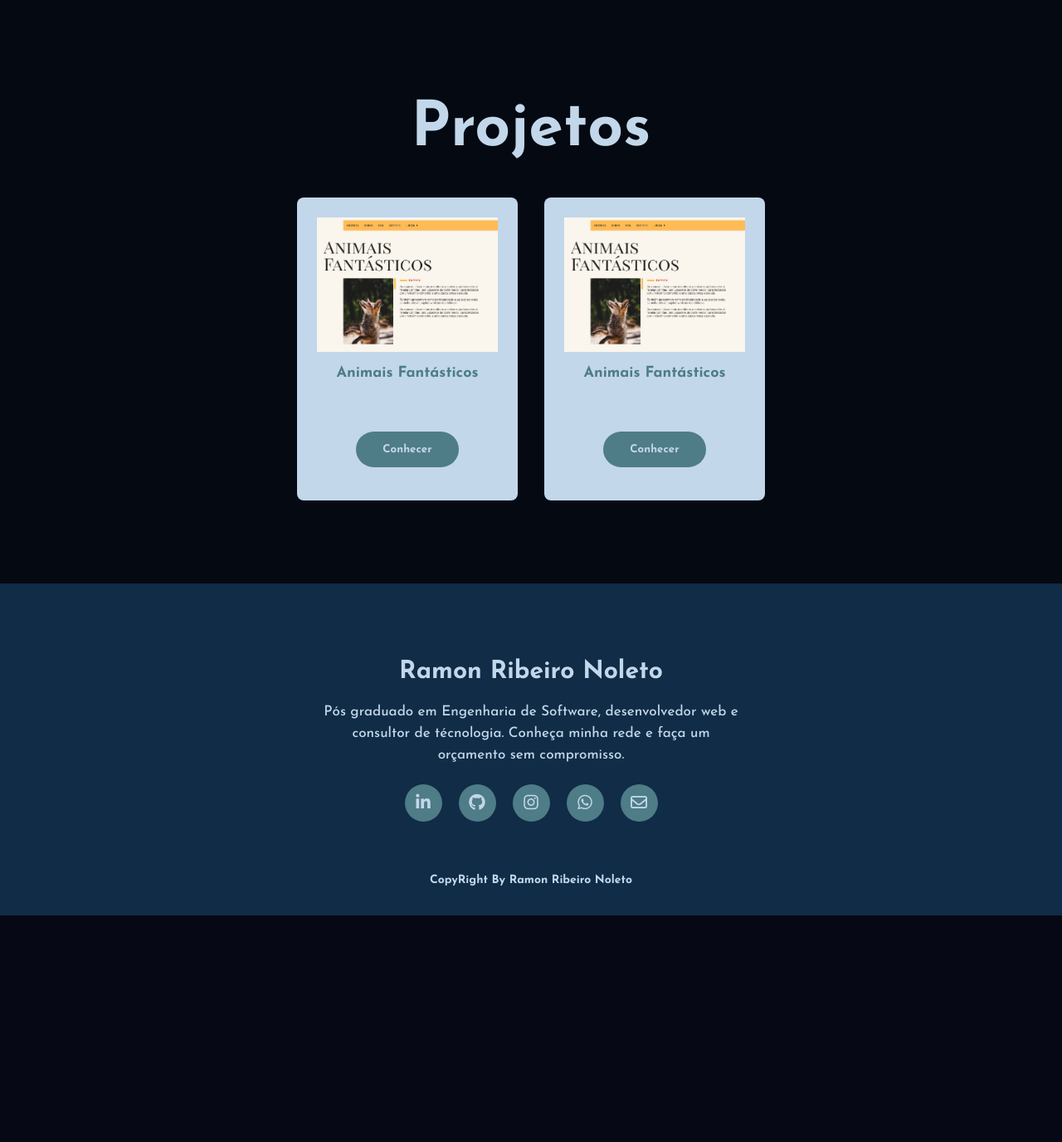
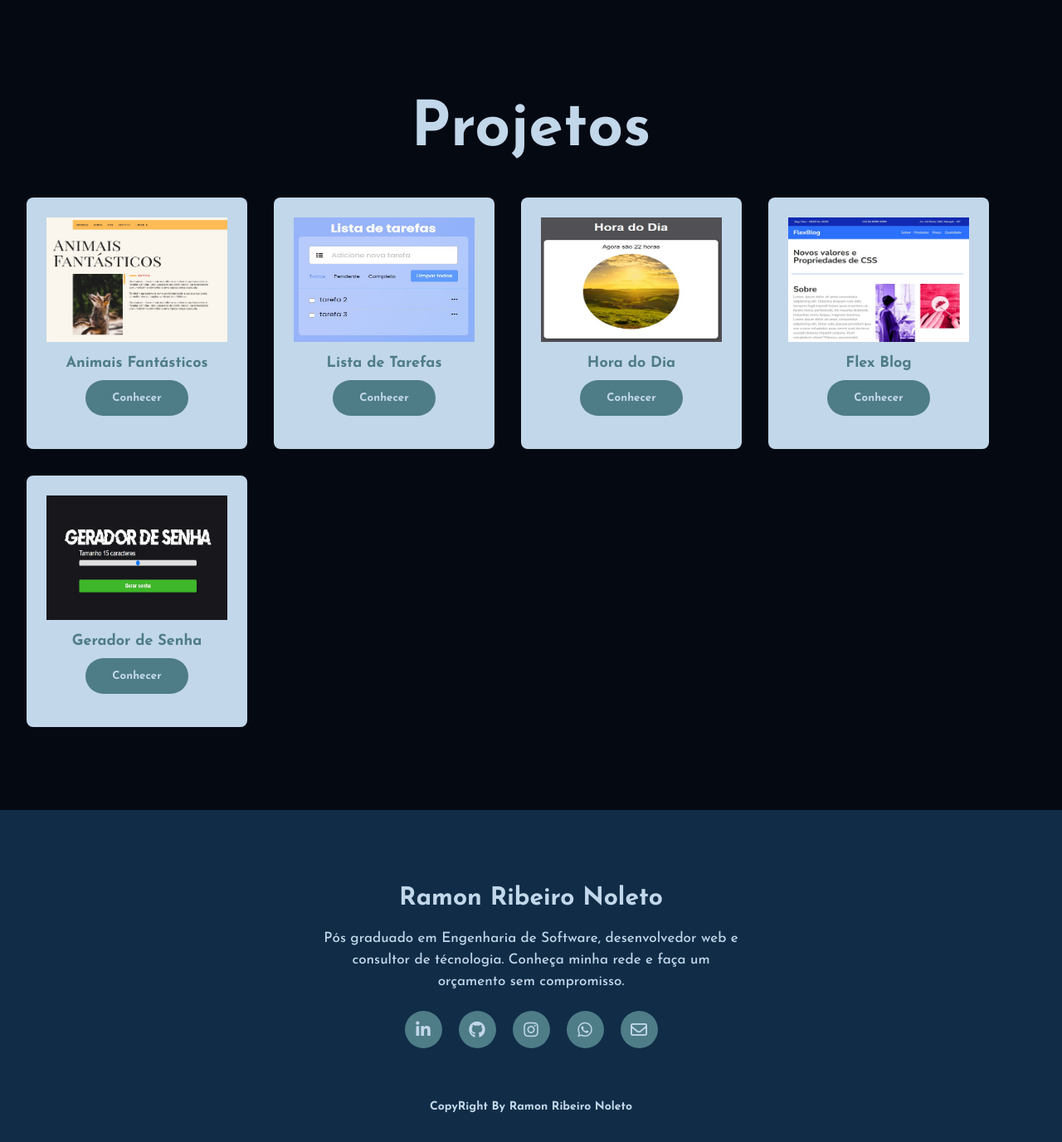
Before and after one commit to RNoleto/portfolio2023, a PHP site: page / in a window 1280 px wide. Shown: the part 1861-3237 px from the top of the page at 83% size. Before the commit the page ends 2964 px from the top, so only its background shows below. Run offline with PHP 8.4, Linux system fonts and the light colour scheme.

Commit message:
inserção dos projetos desenvolvidos

```diff
--- a/index.html
+++ b/index.html
@@ -78,14 +78,35 @@
         <div class="card">
           <img src="src/img/projetos/animaisfantasticos.jpg" alt="Site Animais Fantasticos">
           <h3>Animais Fantásticos</h3>
-          <a href="" target="_blank">
+          <a href="https://rnoleto.github.io/Animais-Fantasticos/" target="_blank">
             <button class="submit">Conhecer</button>
           </a>
         </div>
         <div class="card">
-          <img src="src/img/projetos/animaisfantasticos.jpg" alt="Site Animais Fantasticos">
-          <h3>Animais Fantásticos</h3>
-          <a href="" target="_blank">
+          <img src="src/img/projetos/todolist.jpg" alt="Lista de tarefas Online">
+          <h3>Lista de Tarefas</h3>
+          <a href="https://rnoleto.github.io/To-Do-List-Inbreap/" target="_blank">
+            <button class="submit">Conhecer</button>
+          </a>
+        </div>
+        <div class="card">
+          <img src="src/img/projetos/horadodia.jpg" alt="Site que muda suas cores de acordo com a hora do dia">
+          <h3>Hora do Dia</h3>
+          <a href="https://rnoleto.github.io/HoraDia/" target="_blank">
+            <button class="submit">Conhecer</button>
+          </a>
+        </div>
+        <div class="card">
+          <img src="src/img/projetos/flexBlog.jpg" alt="Site feito em flex blox">
+          <h3>Flex Blog</h3>
+          <a href="https://rnoleto.github.io/FlexBlog/" target="_blank">
+            <button class="submit">Conhecer</button>
+          </a>
+        </div>
+        <div class="card">
+          <img src="src/img/projetos/geradordesenha.jpg" alt="Site Gerador de senha">
+          <h3>Gerador de Senha</h3>
+          <a href="https://rnoleto.github.io/geradorSenha/" target="_blank">
             <button class="submit">Conhecer</button>
           </a>
         </div>
--- a/styles.css
+++ b/styles.css
@@ -255,12 +255,13 @@ h5 {
   color: var(--second-color);
   font-size: 18px;
   margin-top: 1rem;
+  margin-bottom: 0;
 }
 
 .cards .card img{
   padding:0  1rem;
   width: 250px;
-  height: auto;
+  height: 150px;
 
 }
 
@@ -453,6 +454,10 @@ footer p:nth-child(2) {
     width: 300px;
   }
 
+  .projects .cards {
+    justify-content: center;
+  }
+
   /* Footer */
   footer{
     padding: 1rem;
```
Also changed, not shown: src/img/projetos/flexBlog.jpg (added), src/img/projetos/geradordesenha.jpg (added), src/img/projetos/horadodia.jpg (added), src/img/projetos/todolist.jpg (added).
